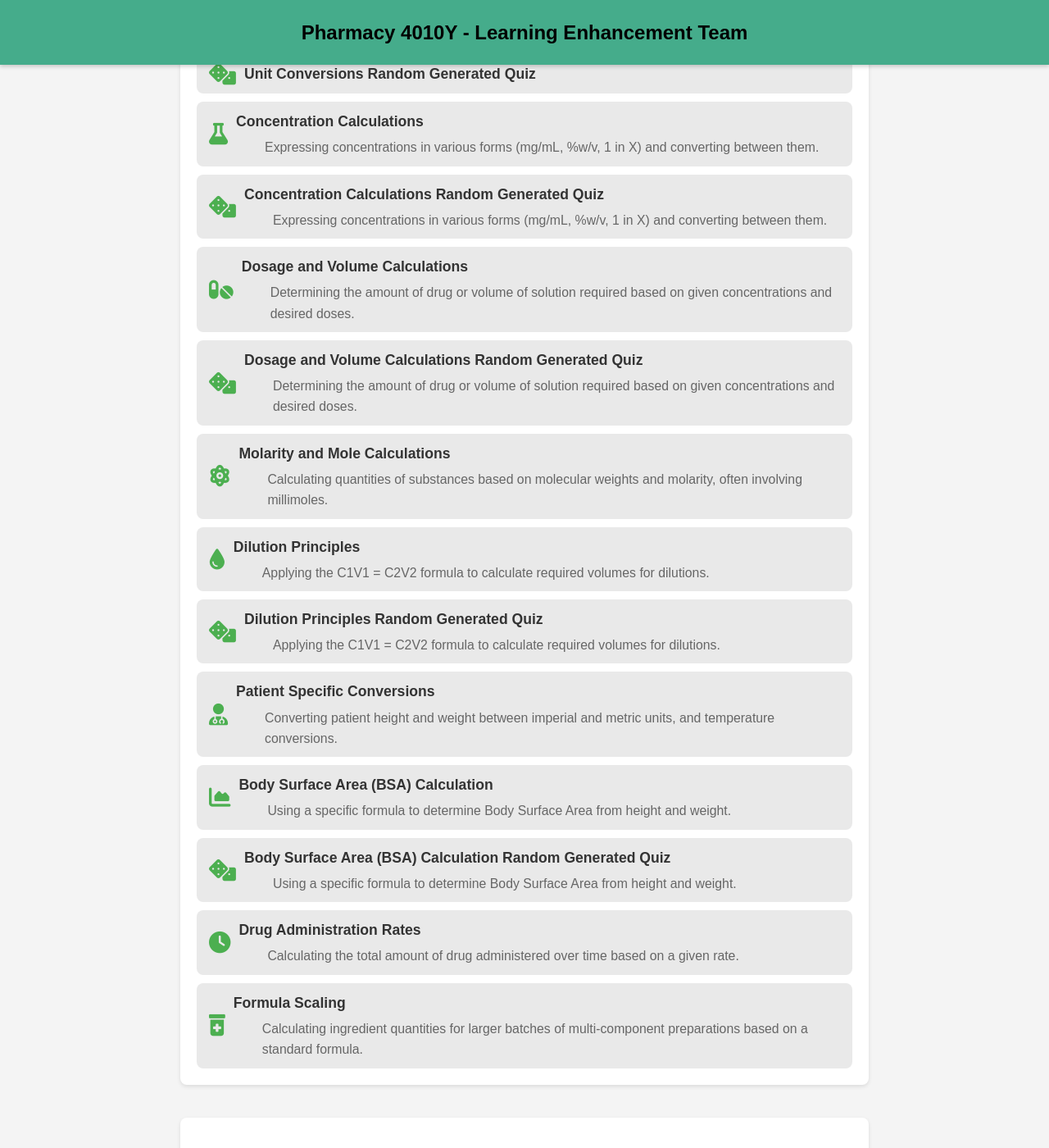
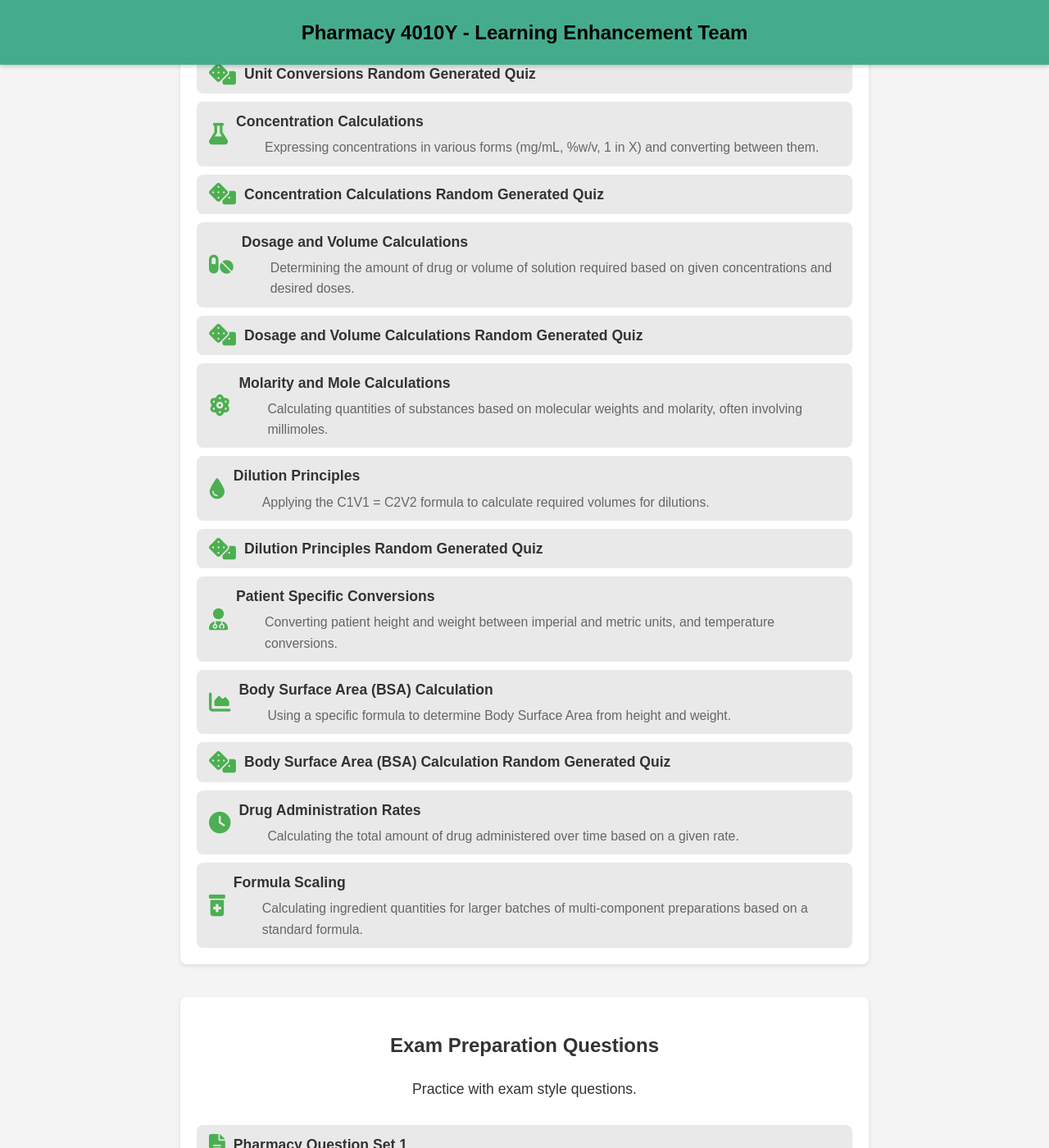
Before and after one commit to probe973/pha-4010y, a Jekyll site: the page index.html, which Jekyll copies as it is, in a window 1280 px wide and 1400 px high, scrolled down 1076 px. Shown: the whole window at 82% size. Built offline with Jekyll 4.4.1, drawn with Linux system fonts in a browser that asks for light colours.

Commit message:
Update index.html

```diff
--- a/index.html
+++ b/index.html
@@ -283,7 +283,7 @@
                 <i class="fas fa-dice topic-icon"></i>
                 <div>
                     <strong>Concentration Calculations Random Generated Quiz</strong>
-                    <div class="topic-description">Expressing concentrations in various forms (mg/mL, %w/v, 1 in X) and converting between them.</div>
+                <!--    <div class="topic-description">Expressing concentrations in various forms (mg/mL, %w/v, 1 in X) and converting between them.</div> -->
                 </div>
             </a>
             <a href="dosage/qs.html" class="topic-link">
@@ -297,7 +297,7 @@
                 <i class="fas fa-dice topic-icon"></i>
                 <div>
                     <strong>Dosage and Volume Calculations Random Generated Quiz</strong>
-                    <div class="topic-description">Determining the amount of drug or volume of solution required based on given concentrations and desired doses.</div>
+              <!--      <div class="topic-description">Determining the amount of drug or volume of solution required based on given concentrations and desired doses.</div> -->
                 </div>
             </a>
             <a href="mole/q.html" class="topic-link">
@@ -318,7 +318,7 @@
                 <i class="fas fa-dice topic-icon"></i>
                 <div>
                     <strong>Dilution Principles Random Generated Quiz</strong>
-                    <div class="topic-description">Applying the C1V1 = C2V2 formula to calculate required volumes for dilutions.</div>
+              <!--      <div class="topic-description">Applying the C1V1 = C2V2 formula to calculate required volumes for dilutions.</div> -->
                 </div>
             </a>
             <a href="imperial/qs.html" class="topic-link">
@@ -339,7 +339,7 @@
                 <i class="fas fa-dice topic-icon"></i>
                 <div>
                     <strong>Body Surface Area (BSA) Calculation Random Generated Quiz</strong>
-                    <div class="topic-description">Using a specific formula to determine Body Surface Area from height and weight.</div>
+              <!--      <div class="topic-description">Using a specific formula to determine Body Surface Area from height and weight.</div>  -->
                 </div>
             </a>
             <a href="drug/qs.html" class="topic-link">
```
